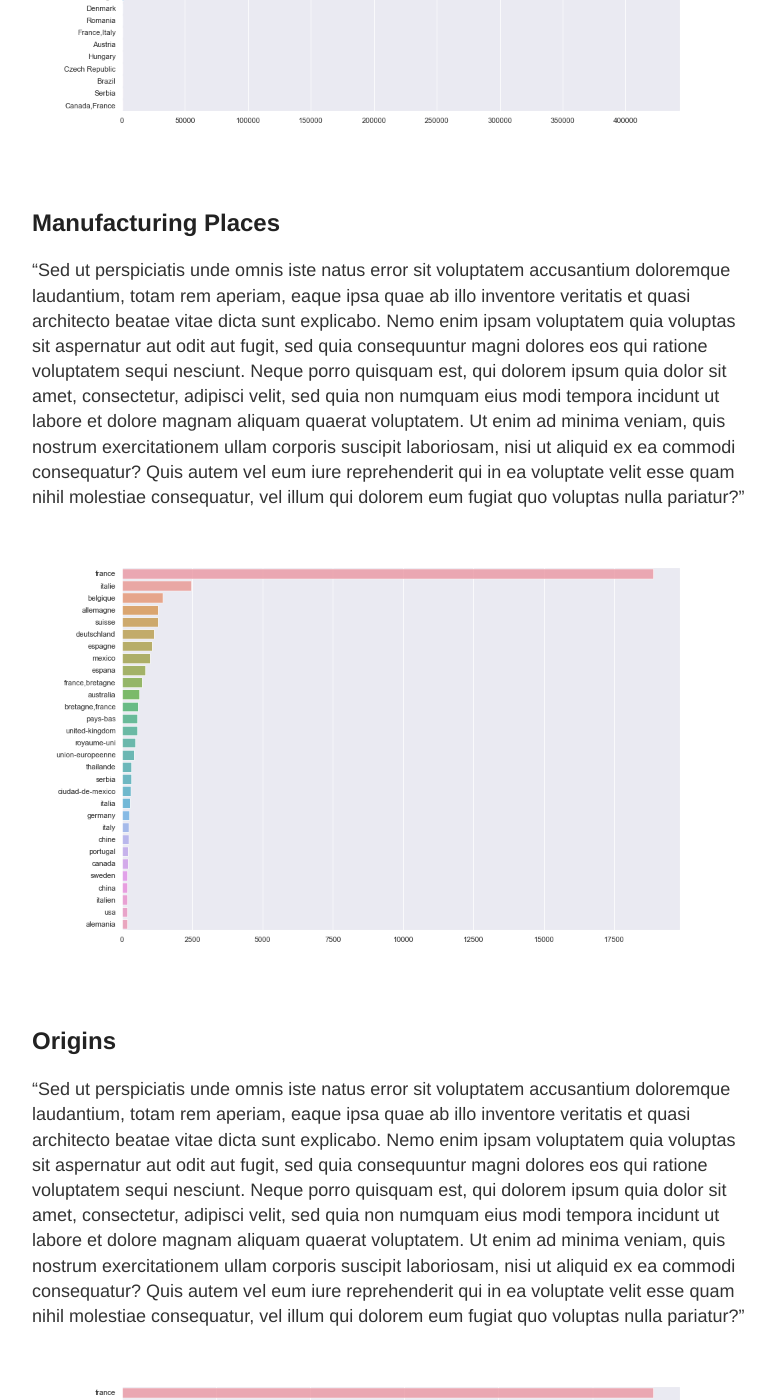
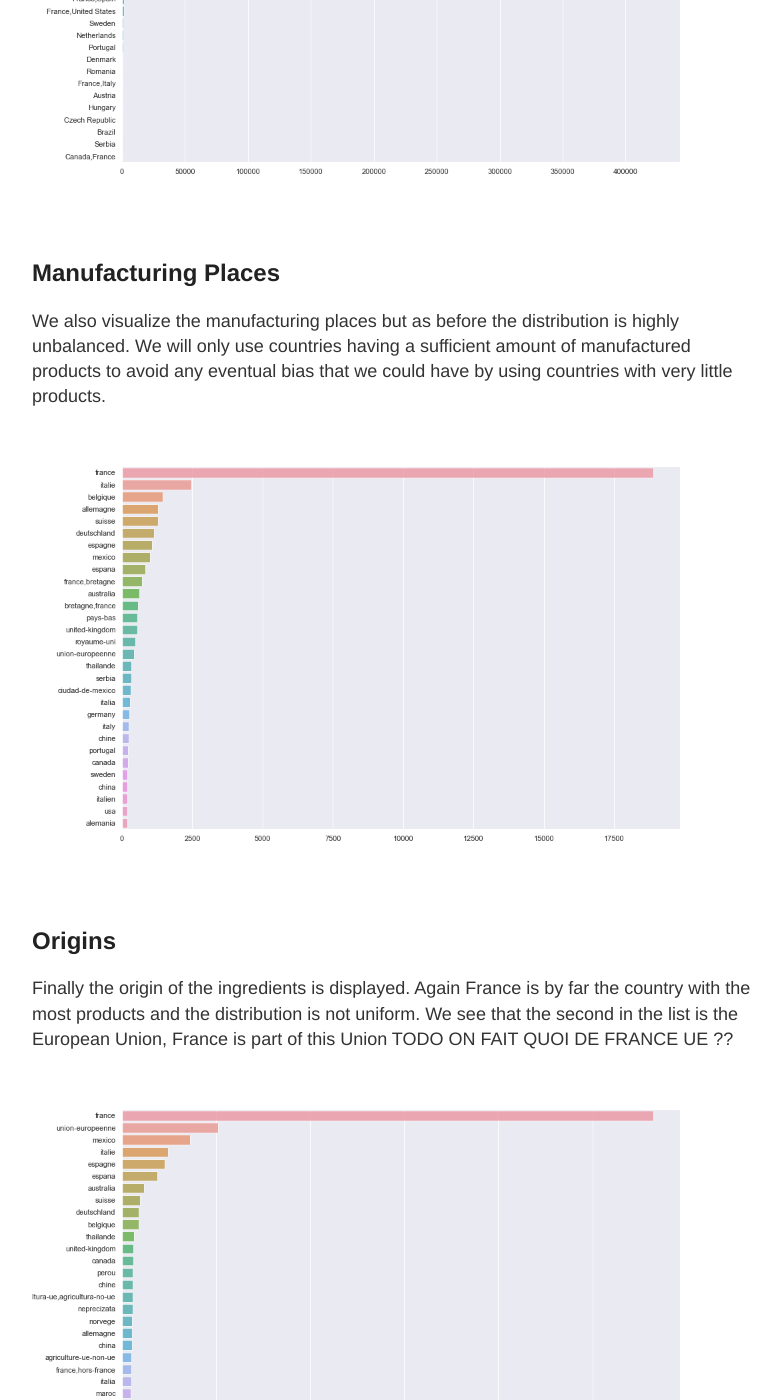
Before and after one commit to AdamanTeam/AdamanTeam.github.io, a Jekyll site: the page built from _posts/2018-12-6-Data-Story.md, in a window 1280 px wide and 1400 px high, scrolled down 1301 px. Shown: the whole window, without its empty margins (248-1029 px from the left). Built offline with Jekyll 4.4.1, drawn with Linux system fonts in a browser that asks for light colours; some of the changed text lies outside the part shown.

Commit message:
Update 2018-12-6-Data-Story.md

```diff
--- a/_posts/2018-12-6-Data-Story.md
+++ b/_posts/2018-12-6-Data-Story.md
@@ -15,15 +15,15 @@ The data used for this data story can be found on the [Open Food Facts website](
   To be able to study the food through various aspects, we also used data from the [World Bank website](https://www.worldbank.org/) to get statistics about countries like their GDP or life expectancy.
 
 ## Countries
-We visualize here the number of products originating from each country. Like we see the distribution is not uniform like we would have in an idead case. The vast majority of the products come from countries like France, the United States or Switzerland. Hence we will have to focus our study on countries having a sufficiently large number of products.
+We visualize here the number of products sold in each country. We see that the distribution is not uniform like we would have in an ideal case, it is highly unbalanced, more than half of the products in the database come from France. The vast majority of the products are present in countries like France, the United States or Switzerland. Hence we will have to focus our study on these countries having a sufficiently large number of products.
 ![_config.yml]({{ site.baseurl }}/images/hist_countries.png)
 
 ## Manufacturing Places
-"Sed ut perspiciatis unde omnis iste natus error sit voluptatem accusantium doloremque laudantium, totam rem aperiam, eaque ipsa quae ab illo inventore veritatis et quasi architecto beatae vitae dicta sunt explicabo. Nemo enim ipsam voluptatem quia voluptas sit aspernatur aut odit aut fugit, sed quia consequuntur magni dolores eos qui ratione voluptatem sequi nesciunt. Neque porro quisquam est, qui dolorem ipsum quia dolor sit amet, consectetur, adipisci velit, sed quia non numquam eius modi tempora incidunt ut labore et dolore magnam aliquam quaerat voluptatem. Ut enim ad minima veniam, quis nostrum exercitationem ullam corporis suscipit laboriosam, nisi ut aliquid ex ea commodi consequatur? Quis autem vel eum iure reprehenderit qui in ea voluptate velit esse quam nihil molestiae consequatur, vel illum qui dolorem eum fugiat quo voluptas nulla pariatur?"
+We also visualize the manufacturing places but as before the distribution is highly unbalanced. We will only use countries having a sufficient amount of manufactured products to avoid any eventual bias that we could have by using countries with very little products.
 ![_config.yml]({{ site.baseurl }}/images/hist_manu.png)
 
 ## Origins
-"Sed ut perspiciatis unde omnis iste natus error sit voluptatem accusantium doloremque laudantium, totam rem aperiam, eaque ipsa quae ab illo inventore veritatis et quasi architecto beatae vitae dicta sunt explicabo. Nemo enim ipsam voluptatem quia voluptas sit aspernatur aut odit aut fugit, sed quia consequuntur magni dolores eos qui ratione voluptatem sequi nesciunt. Neque porro quisquam est, qui dolorem ipsum quia dolor sit amet, consectetur, adipisci velit, sed quia non numquam eius modi tempora incidunt ut labore et dolore magnam aliquam quaerat voluptatem. Ut enim ad minima veniam, quis nostrum exercitationem ullam corporis suscipit laboriosam, nisi ut aliquid ex ea commodi consequatur? Quis autem vel eum iure reprehenderit qui in ea voluptate velit esse quam nihil molestiae consequatur, vel illum qui dolorem eum fugiat quo voluptas nulla pariatur?"
+Finally the origin of the ingredients is displayed. Again France is by far the country with the most products and the distribution is not uniform. We see that the second in the list is the European Union, France is part of this Union TODO ON FAIT QUOI DE FRANCE UE ??
 ![_config.yml]({{ site.baseurl }}/images/hist_origins.png)
 
 
```
